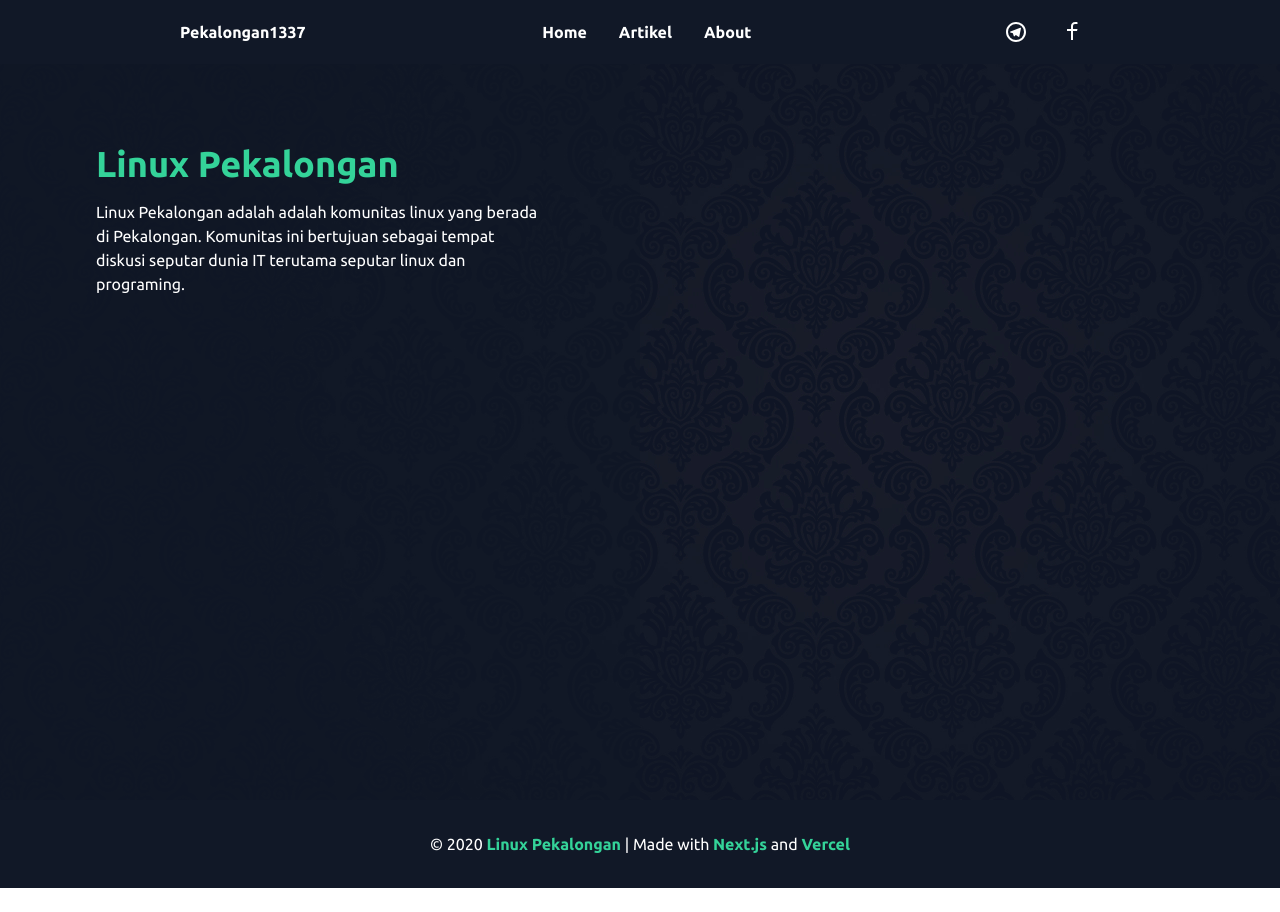
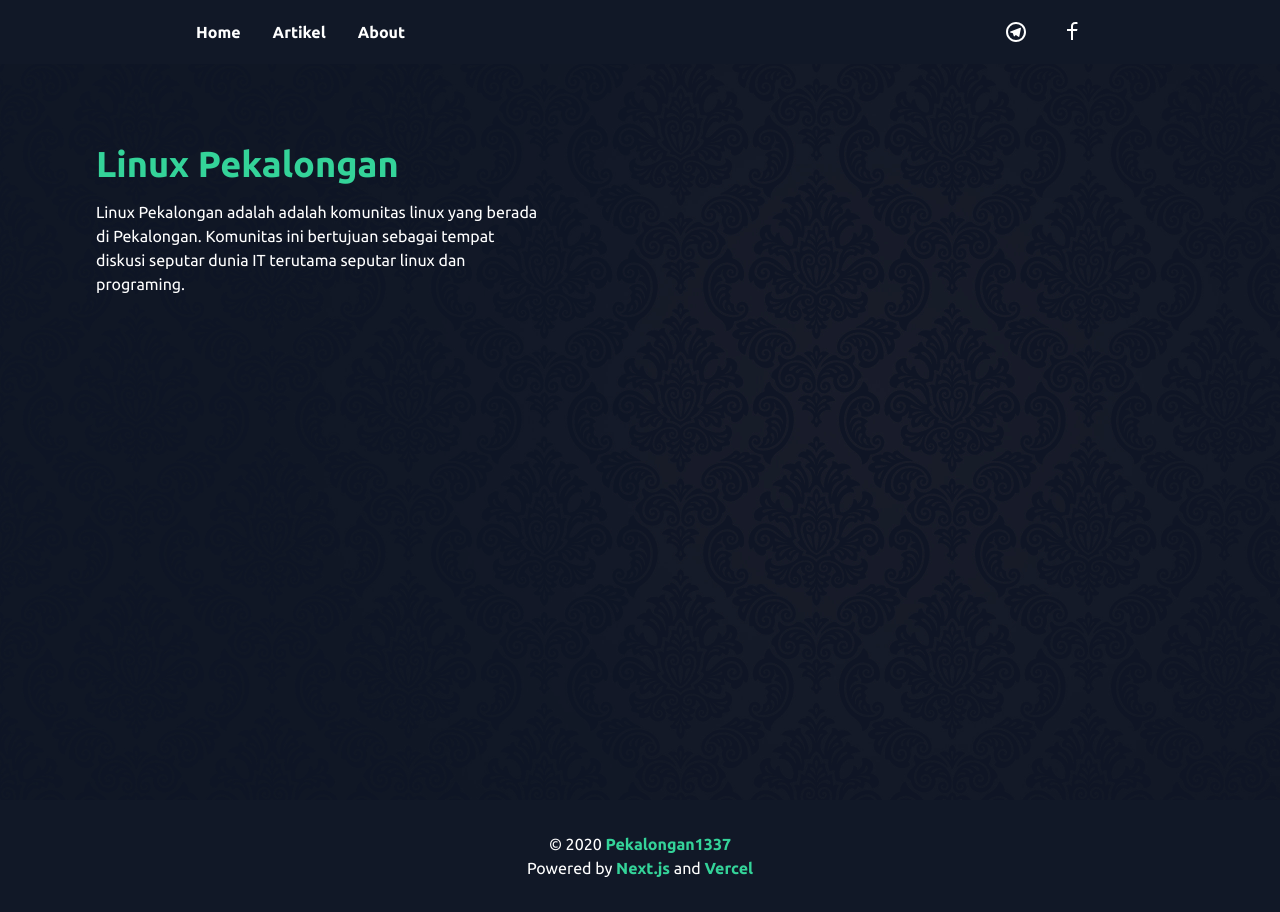
Before and after one commit to linux-pekalongan/linuxpekalongan, a Next.js app: page / in a window 1280 px wide. Before the commit the page ends 888 px from the top, so only its background shows below. Built offline with nearby package versions, Linux system fonts and the light colour scheme.

Commit message:
nganu : nambahin meta tag

```diff
--- a/components/footer.js
+++ b/components/footer.js
@@ -1,8 +1,10 @@
+import siteData from '../site-data'
+
 function Footer(){
   return(
     <>
       <div className='w-full p-8 text-center text-white bg-gray-900'>
-        © 2020 <b className='text-green-400'>Linux Pekalongan</b> | Made with <b className='text-green-400'>Next.js</b> and <b className='text-green-400'>Vercel</b>
+        © 2020 <b className='text-green-400'>Pekalongan1337</b> <br/>Powered by <b className='text-green-400'>Next.js</b> and <b className='text-green-400'>Vercel</b>
           </div>
     </>
   )
--- a/components/navbar.js
+++ b/components/navbar.js
@@ -12,7 +12,7 @@ function Navbar(){
                               <a id='menuButton' className='flex flex-row md:hidden'>
 <img src={ siteData.icon.menu }/>
             </a>
-            <a className='text-base font-extrabold'>Pekalongan1337</a>
+            <a className='flex flex-row text-base font-extrabold md:hidden'>Pekalongan1337</a>
  <a id='menuButton' className='flex flex-row md:hidden'>
 <img src={ siteData.icon.moon }/>
             </a>
@@ -28,7 +28,7 @@ function Navbar(){
           </div>
         </div>
         <header>
-          <div className='flex flex-row min-h-screen pt-12 mx-0 text-white bg-gray-900 md:w-1/2 bg-opacity-50'>
+          <div className='flex flex-row min-h-screen pt-12 mx-0 text-white bg-gray-900 md:w-1/2 bg-opacity-10'>
             <div className='flex flex-col p-12 md:p-24'>
               <div className='pb-4 text-2xl font-bold text-green-400 md:text-4xl'>{ siteData.name }</div>
               <div className=''>{ siteData.description }</div>
--- a/pages/index.js
+++ b/pages/index.js
@@ -8,7 +8,17 @@ function IndexPage(){
   return(
     <>
       <Head>
-        <title>{ siteData.name }</title>
+        <meta http-equiv="X-UA-Compatible" content="IE=edge" />
+    <meta name="title" content="Pekalongan Linux Community" />
+    <meta name="author" content="Pekalongan1337" />
+    <meta name="viewport" content="width=device-width, initial-scale=1" />
+    <meta name="theme-color" content="#111827" />
+    <meta http-equiv="Cache-control" content="public" />
+    <meta name="generator" content="Next.js" />
+    <meta name="description" content="Pekalongan linux community" />
+    <meta property="og:description" content="Pekalongan linux community" />
+    <meta name="application-name" content="Pekalongan1337" />
+                <title>{ siteData.name }</title>
         </Head>
             <Navbar />
              <Footer />
--- a/site-data.js
+++ b/site-data.js
@@ -14,6 +14,7 @@ module.exports = {
     github : '/assets/icon/github-line.svg',
     moon : '/assets/icon/moon-line.svg',
     arrow : '/assets/icon/arrow-up-s-line.svg',
-    menu : '/assets/icon/menu.svg'
+    menu : '/assets/icon/menu.svg',
+    checkbox : '/assets/icon/checkbox-circle.svg'
   }
 }
```
Also changed, not shown: public/assets/icon/checkbox-circle.svg (added).
